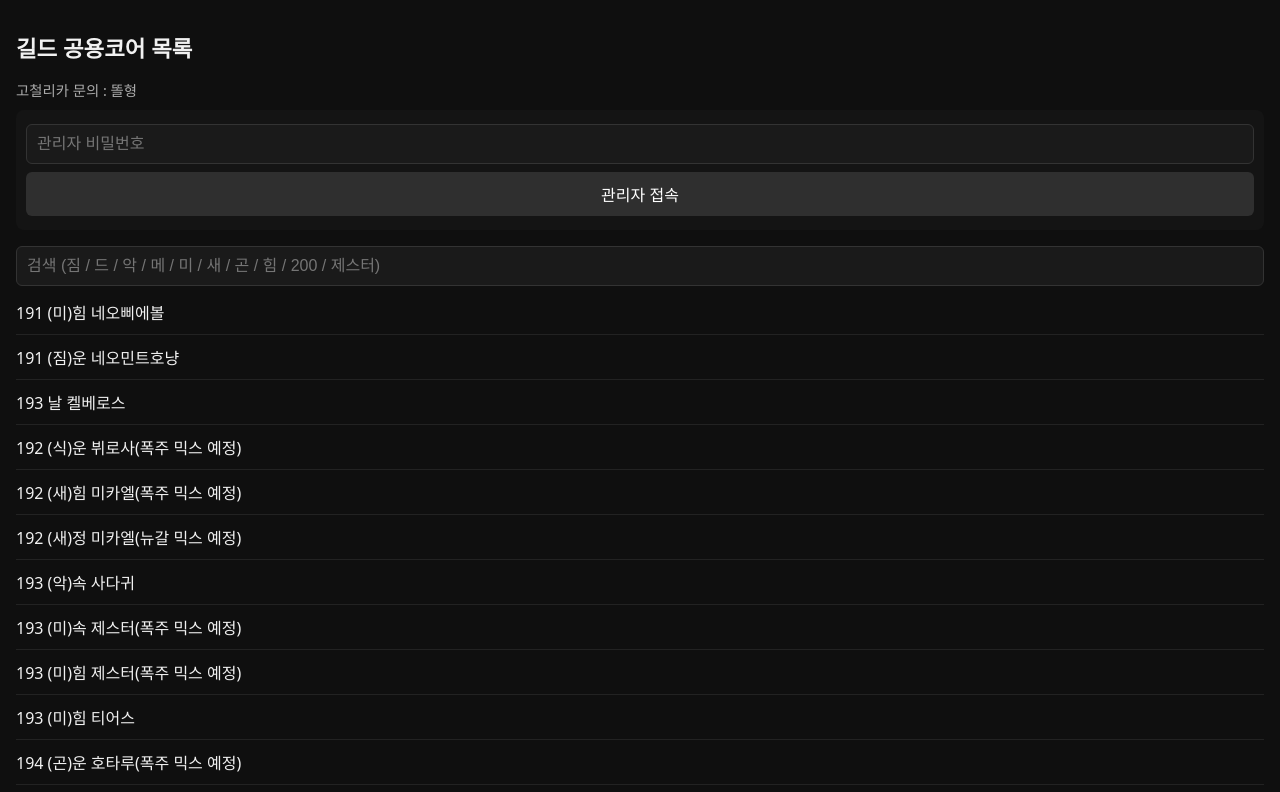
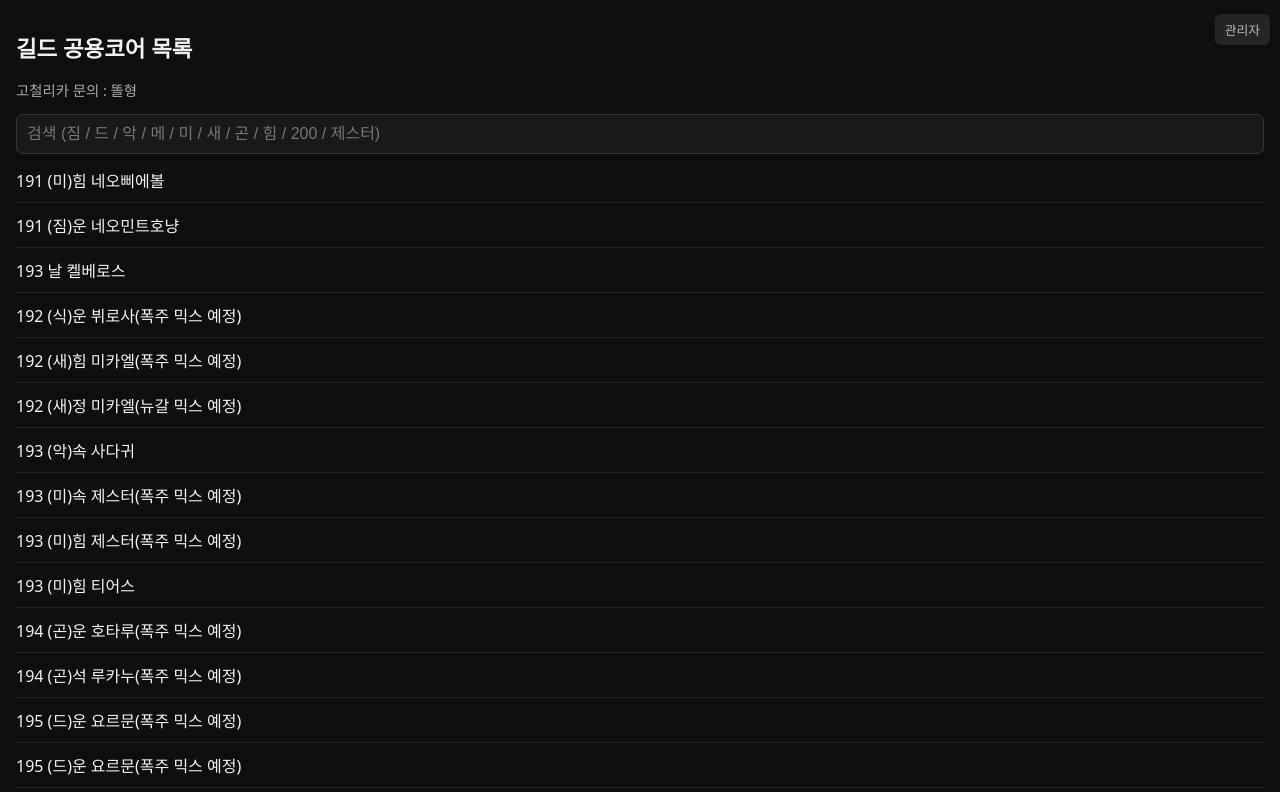
Before and after one commit to ahn4540029-jpg/pet, a plain HTML site: page index.html in a window 1280 px wide. Shown: the top 792 px of the page. Drawn offline with Linux system fonts and the light colour scheme.

Commit message:
Add files via upload

```diff
--- a/index.html
+++ b/index.html
@@ -18,7 +18,6 @@ h2 { margin-top:24px; font-size:1.2rem; }
 .tag { color:#aaa; font-size:0.9rem; margin-bottom:10px; }
 
 button, input, textarea {
-  width:100%;
   box-sizing:border-box;
   font-size:1rem;
   padding:10px;
@@ -33,6 +32,7 @@ button {
 button:hover { background:#444; }
 
 input, textarea {
+  width:100%;
   background:#1a1a1a;
   color:#fff;
   border:1px solid #333;
@@ -55,17 +55,31 @@ input, textarea {
 .row button { flex:1; }
 
 .hidden { display:none; }
+
+/* 관리자 버튼 */
+#adminBtn {
+  position:fixed;
+  top:10px;
+  right:10px;
+  width:auto;
+  padding:6px 10px;
+  font-size:0.8rem;
+  opacity:0.7;
+}
+#adminBtn:hover { opacity:1; }
 </style>
 </head>
 
 <body>
 
+<button id="adminBtn" onclick="toggleLogin()">관리자</button>
+
 <h1>길드 공용코어 목록</h1>
 <p class="tag">고철리카 문의 : 똘형</p>
 
-<div id="login" class="admin">
+<div id="loginBox" class="admin hidden">
   <input type="password" id="pw" placeholder="관리자 비밀번호">
-  <button onclick="login()">관리자 접속</button>
+  <button onclick="login()">접속</button>
 </div>
 
 <div id="editor" class="admin hidden">
@@ -73,14 +87,17 @@ input, textarea {
   <button onclick="addCore()">공용코어 추가</button>
 </div>
 
-<input type="text" id="search" placeholder="검색 (짐 / 드 / 악 / 메 / 미 / 새 / 곤 / 힘 / 200 / 제스터)" oninput="renderCores()">
+<input type="text" id="search"
+  placeholder="검색 (짐 / 드 / 악 / 메 / 미 / 새 / 곤 / 힘 / 200 / 제스터)"
+  oninput="renderCores()">
 
 <div id="coreList"></div>
 
 <h2>코어 대여자 목록</h2>
 
 <div id="renterEditor" class="admin hidden">
-  <textarea id="newRenter" rows="2" placeholder="대여자 정보 입력 (예: 폭주제스터 → 홍길동)"></textarea>
+  <textarea id="newRenter" rows="2"
+    placeholder="대여자 정보 입력 (예: 폭주제스터 → 홍길동)"></textarea>
   <button onclick="addRenter()">대여자 추가</button>
 </div>
 
@@ -143,27 +160,23 @@ const defaultCores = [
 ];
 
 let cores = JSON.parse(localStorage.getItem("cores")) || defaultCores;
-
-function saveCores(){
-  localStorage.setItem("cores", JSON.stringify(cores));
-}
-
-/* ================= 대여자 ================= */
-
 let renters = JSON.parse(localStorage.getItem("renters")) || [];
 
-function saveRenters(){
-  localStorage.setItem("renters", JSON.stringify(renters));
+function saveCores(){ localStorage.setItem("cores", JSON.stringify(cores)); }
+function saveRenters(){ localStorage.setItem("renters", JSON.stringify(renters)); }
+
+/* ================= 관리자 ================= */
+
+function toggleLogin(){
+  loginBox.classList.toggle("hidden");
 }
-
-/* ================= 로그인 ================= */
 
 function login(){
   if(pw.value === PASSWORD){
     isAdmin = true;
+    loginBox.classList.add("hidden");
     editor.classList.remove("hidden");
     renterEditor.classList.remove("hidden");
-    login.classList.add("hidden");
     renderCores();
     renderRenters();
   } else alert("비밀번호 오류");
```
